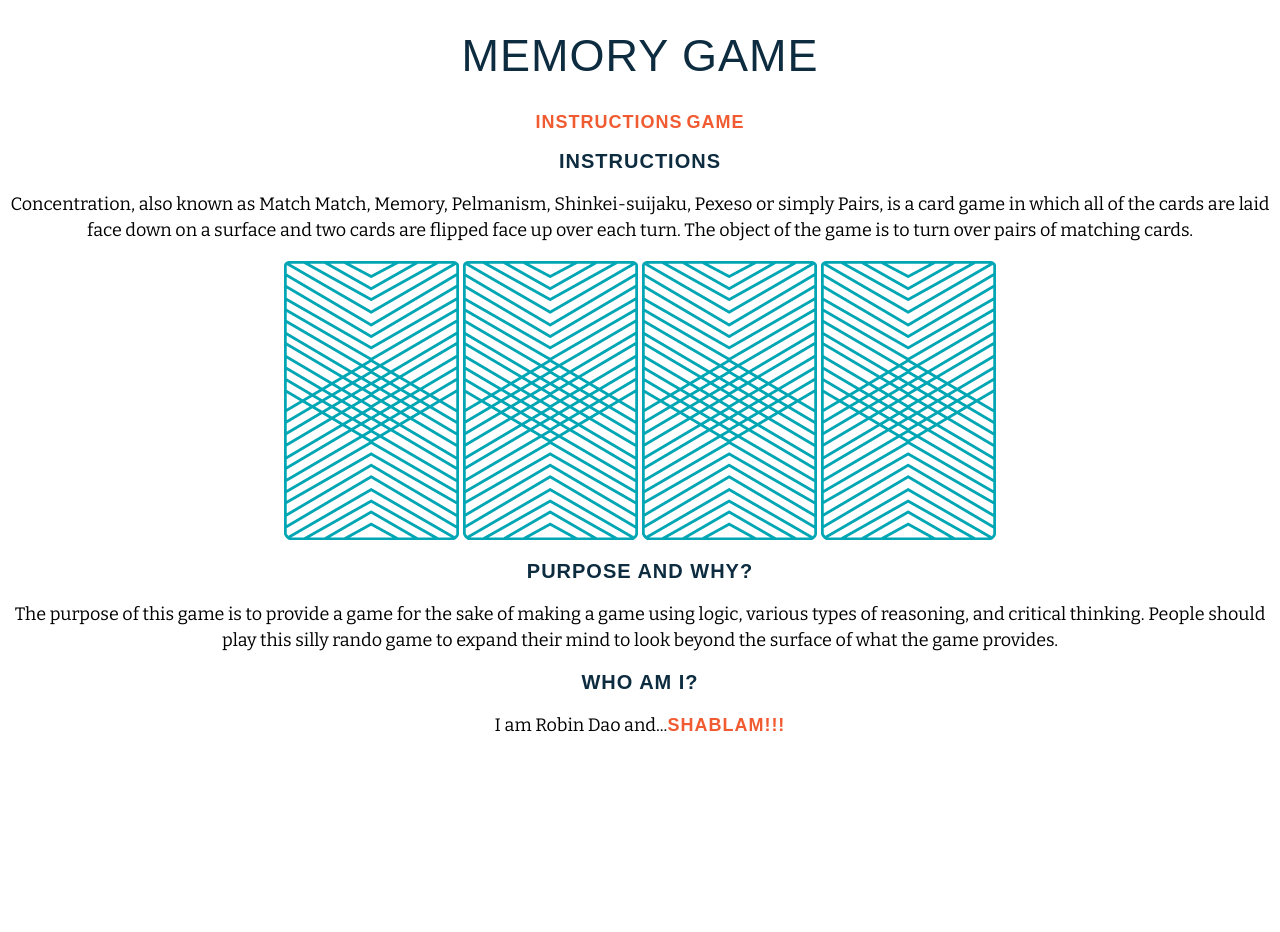
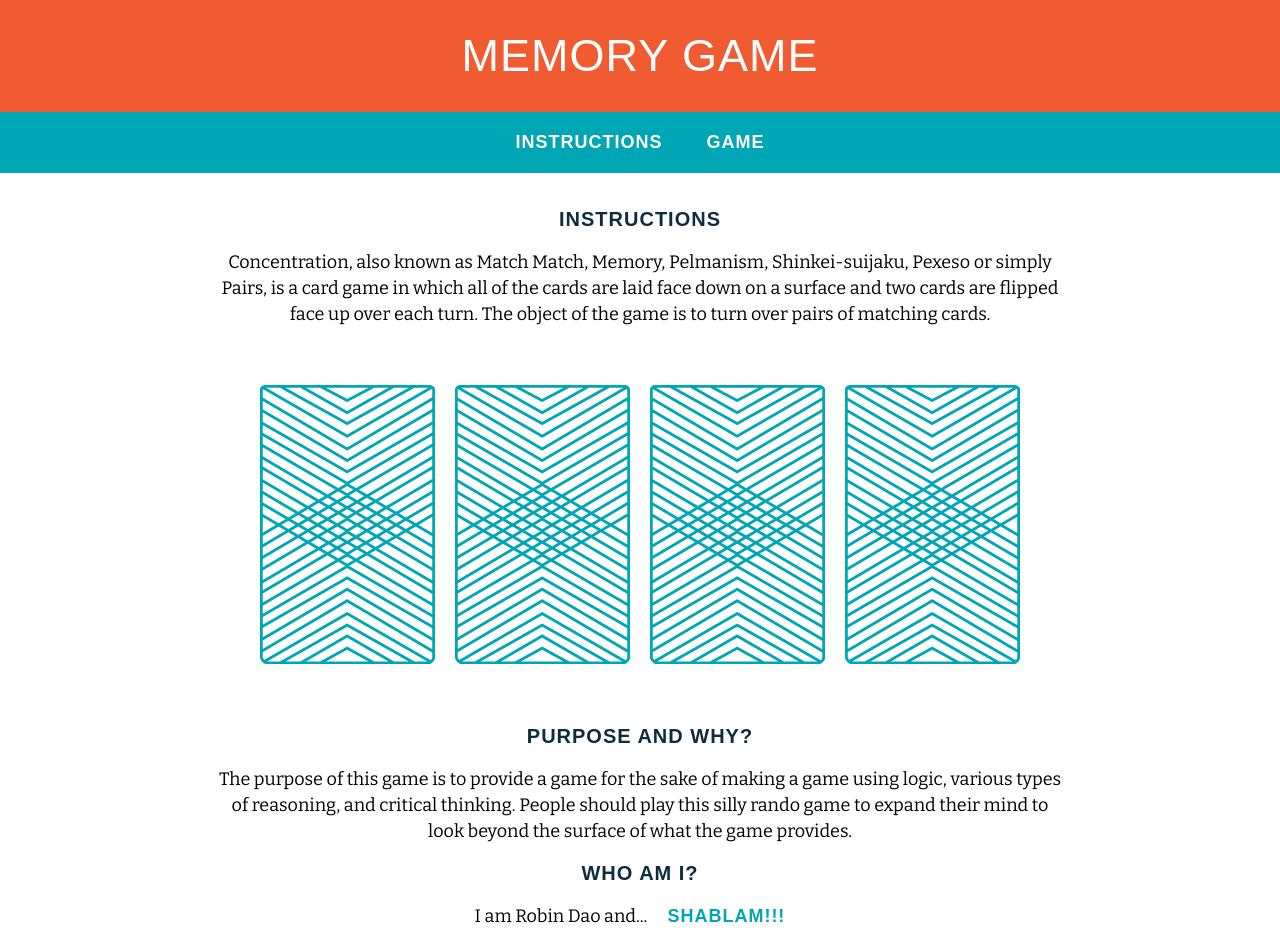
Before and after one commit to robified/preCourseWork_sei_fundamentals_memoryGame, a plain HTML site: page memory_game/index.html in a window 1280 px wide. Before the commit the page ends 800 px from the top, so only its background shows below. Drawn offline with nearby package versions, Linux system fonts and the light colour scheme.

Commit message:
Added Layout Basics

```diff
--- a/memory_game/css/style.css
+++ b/memory_game/css/style.css
@@ -1,24 +1,32 @@
+header {
+	background-color:#F15B31;
+	color: #FFFFFF;
+	padding: 30px 20px;
+}
+
 body {
 	text-align: center;
+	margin: 0;
 }
 
 h1 {
 	font-family: "Raleway", sans-serif;
-color: #0D2C40;
 	letter-spacing: 1px;
 	font-weight: 400;
 	font-size: 45px;
 	text-transform: uppercase;
+	margin: 0;
 }
 
 a {
 	text-transform: uppercase;
 	text-decoration: none;
 	font-family: "Raleway", sans-serif;
-color: #F15B31;
 	letter-spacing: 1px;
 	font-weight: 600;
 	font-size: 18px;
+	margin: 20px;
+	color: #FFFFFF;
 }
 
 h2 {
@@ -35,3 +43,22 @@ font-family: "Bitter", serif;
 	line-height: 26px;
 	font-size: 18px;
 }
+
+nav {
+	background-color: #00A6B3;
+	color: #FFFFFF;
+	padding: 20px;
+}
+
+main {
+	width: 850px;
+	margin: 35px auto;
+}
+
+img {
+	margin: 40px 8px;
+}
+
+span a {
+	color: #00A6B3;
+}
--- a/memory_game/index.html
+++ b/memory_game/index.html
@@ -8,11 +8,16 @@
 	</head>
 
 	<body>
+		<header>
 			<h1>Memory Game</h1>
+		</header>
 
+		<nav>
 			<a href="#">Instructions</a>
 			<a href="#">Game</a></li>
+		</nav>
 
+		<main>
 			<h2>Instructions</h2>
 			<p>Concentration, also known as Match Match, Memory, Pelmanism, Shinkei-suijaku, Pexeso or simply Pairs, is a card game in which all of the cards are laid face down on a surface and two cards are flipped face up over each turn. The object of the game is to turn over pairs of matching cards.</p>
 
@@ -27,7 +32,8 @@
 		<p>The purpose of this game is to provide a game for the sake of making a game using logic, various types of reasoning, and critical thinking. People should play this silly rando game to expand their mind to look beyond the surface of what the game provides. </p>
 
 		<h2>Who am I?</h2>
-		<p>I am Robin Dao and...<a href="https://i.imgur.com/kcetRmu.jpg" target="_blank">SHABLAM!!!</a></p>
+		<p>I am Robin Dao and...<span><a href="https://i.imgur.com/kcetRmu.jpg" target="_blank">SHABLAM!!!</a></span></p>
+		</main>
 	</body>
 
 </html>
```
Lines whose indentation alone changed are shown as unchanged.
